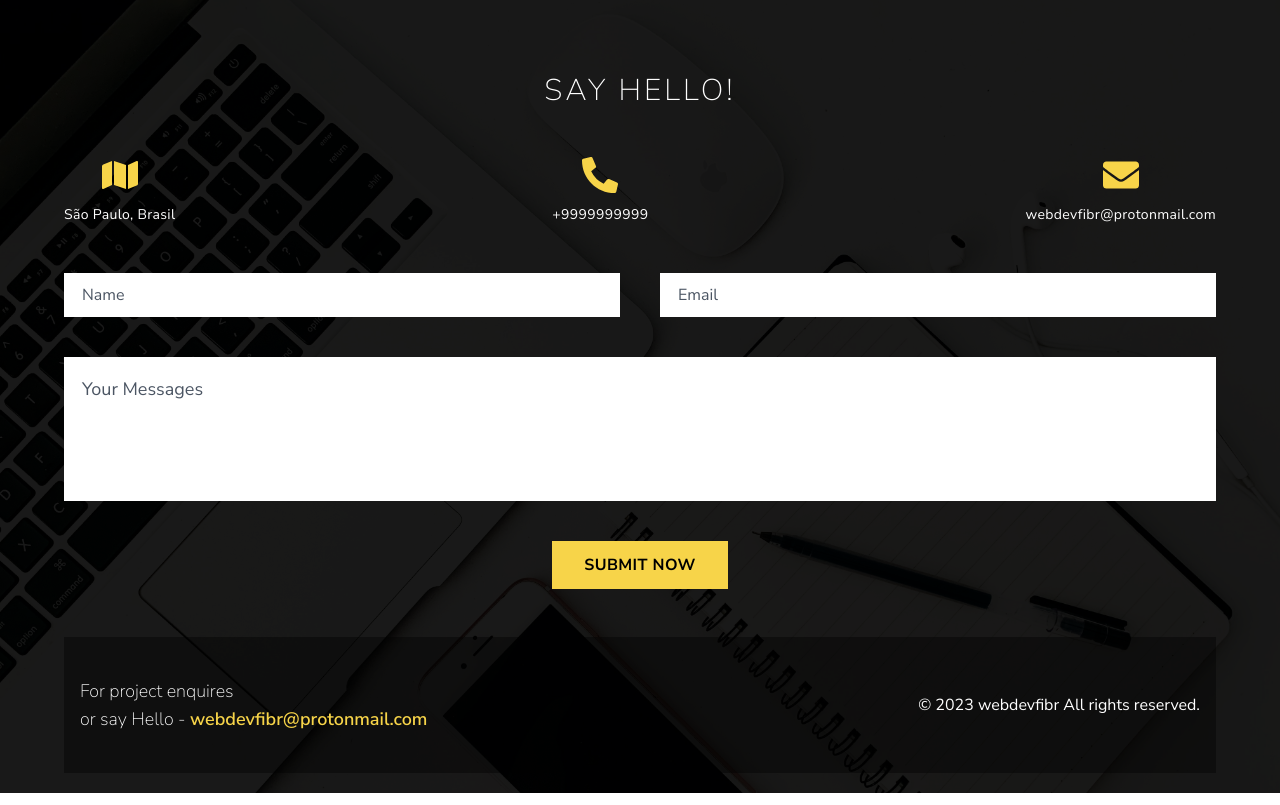
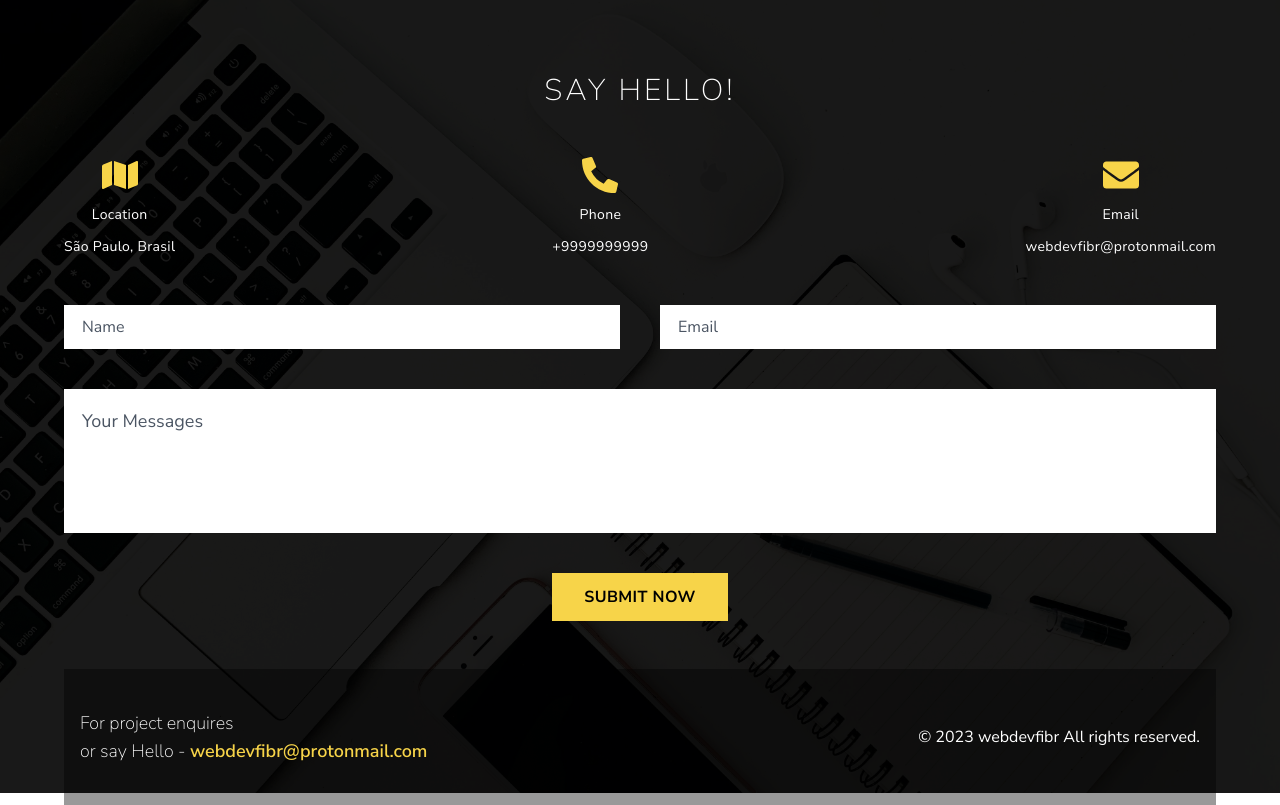
Before and after one commit to filippebr/personal-portfolio, a Next.js app: page / in a window 1280 px wide. Shown: the part 3482-4287 px from the top of the page. Built offline with nearby package versions, Linux system fonts and the light colour scheme.

Commit message:
contact data

```diff
--- /dev/null
+++ b/public/data/contactData.tsx
@@ -0,0 +1,24 @@
+import { FaEnvelope, FaMap, FaPhoneAlt } from 'react-icons/fa'
+
+const contactData = [
+  {
+    id: '1',
+    icon: <FaMap className="text-4xl text-yellow" />,
+    label: 'Location',
+    value: 'São Paulo, Brasil',
+  },
+  {
+    id: '2',
+    icon: <FaPhoneAlt className="text-4xl text-yellow" />,
+    label: 'Phone',
+    value: '+9999999999',
+  },
+  {
+    id: '3',
+    icon: <FaEnvelope className="text-4xl text-yellow" />,
+    label: 'Email',
+    value: 'webdevfibr@protonmail.com',
+  },
+];
+
+export default contactData
--- a/src/components/Contact.tsx
+++ b/src/components/Contact.tsx
@@ -1,7 +1,7 @@
 'use client'
 import { motion } from 'framer-motion'
+import contactData from 'public/data/contactData'
 import { FormEvent, useState } from 'react'
-import { FaEnvelope, FaMap, FaPhoneAlt } from 'react-icons/fa'
 
 function Contact() {
   const [username, setUsername] = useState('')
@@ -42,18 +42,13 @@ function Contact() {
             Say Hello!
           </h1>
           <div className="flex flex-col md:flex-row justify-between items-center">
-            <div className="flex flex-col items-center gap-3">
-              <FaMap className="text-4xl text-yellow" />
-              <p className="text-sm tracking-wide">São Paulo, Brasil</p>
-            </div>
-            <div className="flex flex-col items-center gap-3">
-              <FaPhoneAlt className="text-4xl text-yellow" />
-              <p className="text-sm tracking-wide">+9999999999</p>
-            </div>
-            <div className="flex flex-col items-center gap-3">
-              <FaEnvelope className="text-4xl text-yellow" />
-              <p className="text-sm tracking-wide">webdevfibr@protonmail.com</p>
-            </div>
+            {contactData.map((data) => (
+              <div key={data.id} className="flex flex-col items-center gap-3">
+                {data.icon}
+                <p className="text-sm tracking-wide">{data.label}</p>
+                <p className="text-sm tracking-wide">{data.value}</p>
+              </div>
+            ))}
           </div>
           {successMsg ? (
             <motion.p
```
